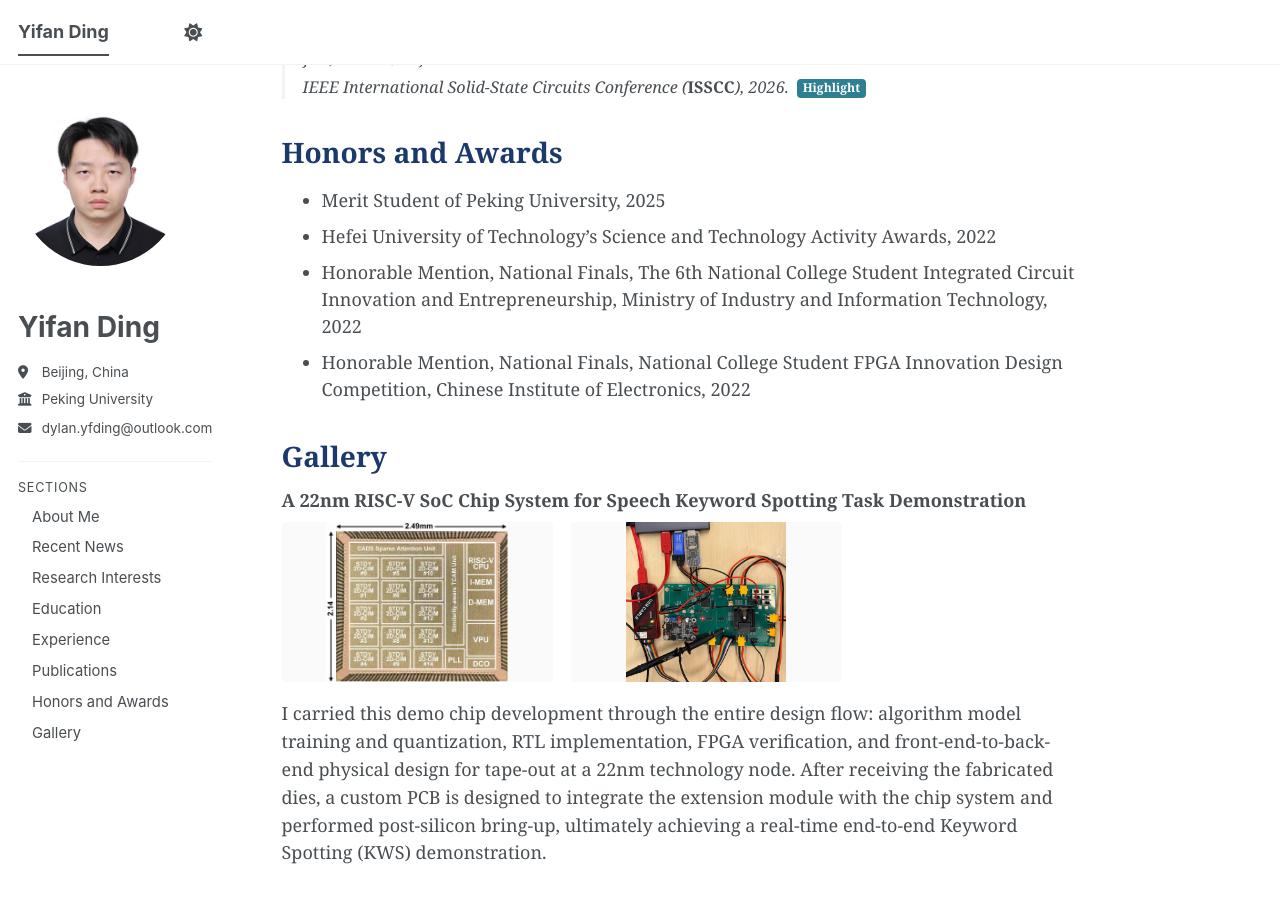
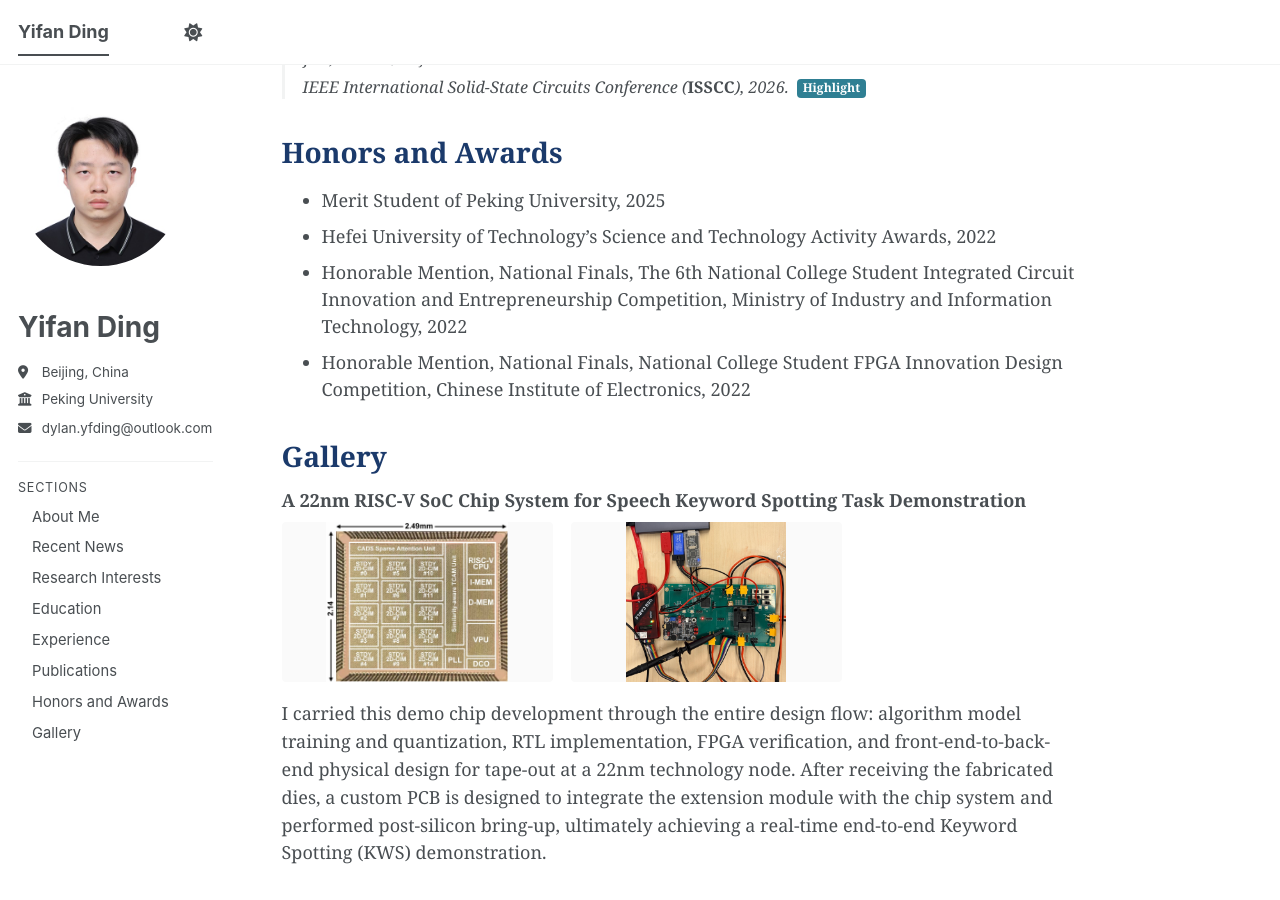
Before and after one commit to DylanDing54/DylanDing54.github.io, a Jekyll site: the page built from _pages/about.md, in a window 1280 px wide and 900 px high, scrolled down 1857 px. Built offline with Jekyll 4.4.1, drawn with Linux system fonts in a browser that asks for light colours; a style sheet for code colours, icons or effects is not loaded.

Commit message:
Add Competition to the IC innovation award name
Co-Authored-By: Claude Opus 5 (1M context) <noreply@anthropic.com>

```diff
--- a/_pages/about.md
+++ b/_pages/about.md
@@ -89,7 +89,7 @@ Honors and Awards
 ======
 * Merit Student of Peking University, 2025
 * Hefei University of Technology's Science and Technology Activity Awards, 2022
-* Honorable Mention, National Finals, The 6th National College Student Integrated Circuit Innovation and Entrepreneurship, Ministry of Industry and Information Technology, 2022
+* Honorable Mention, National Finals, The 6th National College Student Integrated Circuit Innovation and Entrepreneurship Competition, Ministry of Industry and Information Technology, 2022
 * Honorable Mention, National Finals, National College Student FPGA Innovation Design Competition, Chinese Institute of Electronics, 2022
 
 Gallery
```
